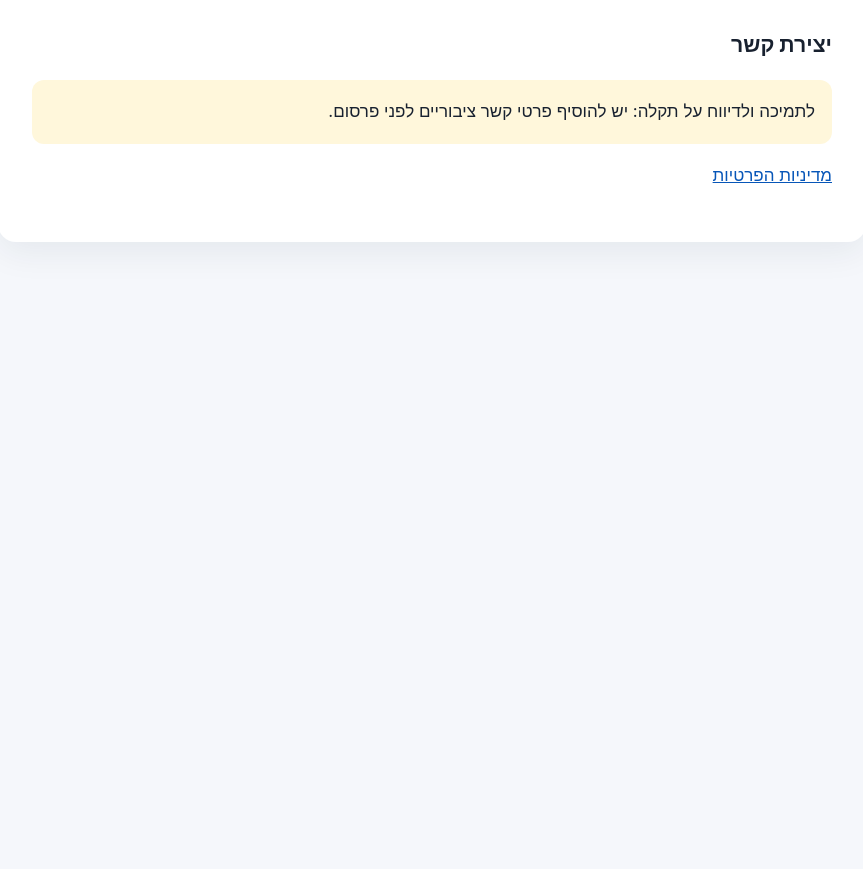
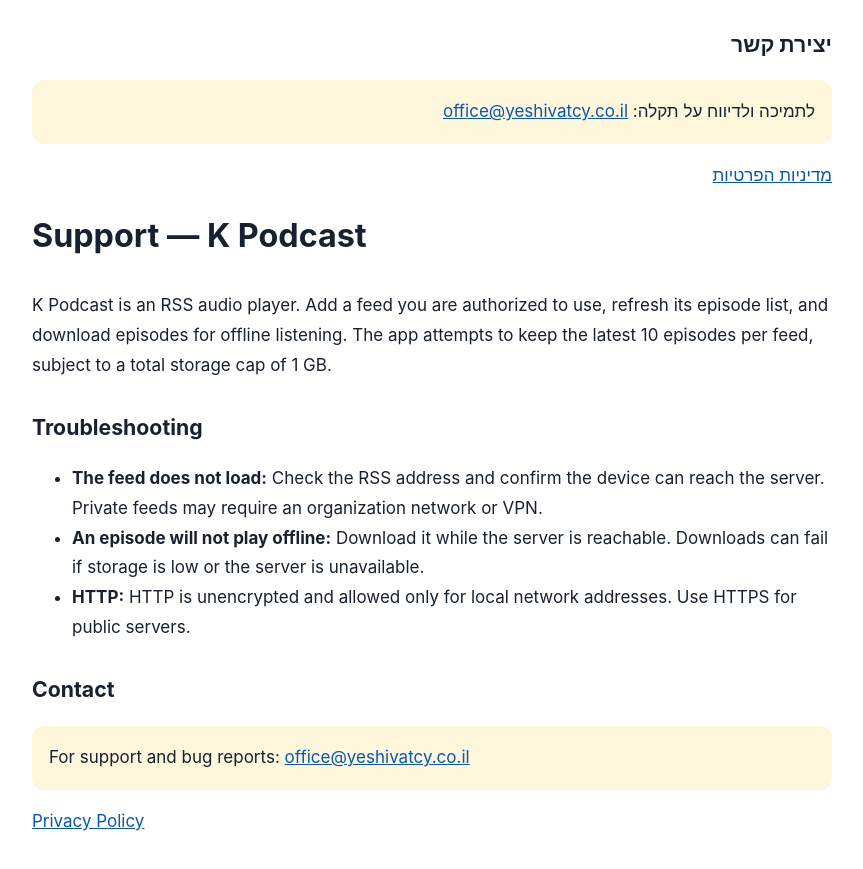
Before and after one commit to Netanelz525/public-app-pages, a plain HTML site: page apps/k-podcast/support.html in a window 1280 px wide. Shown: the part 501-1370 px from the top of the page, without its empty margins (208-1071 px from the left). Before the commit the page ends 800 px from the top, so only its background shows below. Drawn offline with Linux system fonts and the light colour scheme.

Commit message:
Add public K Podcast support contact

```diff
--- a/apps/k-podcast/support.html
+++ b/apps/k-podcast/support.html
@@ -26,8 +26,21 @@
       <li><strong>HTTP:</strong> חיבור HTTP אינו מוצפן ומותר רק לכתובות ברשת מקומית. השתמשו ב־HTTPS עבור שרתים ציבוריים.</li>
     </ul>
     <h2>יצירת קשר</h2>
-    <p class="contact">לתמיכה ולדיווח על תקלה: יש להוסיף פרטי קשר ציבוריים לפני פרסום.</p>
+    <p class="contact">לתמיכה ולדיווח על תקלה: <a href="mailto:office@yeshivatcy.co.il">office@yeshivatcy.co.il</a></p>
     <p><a href="privacy.html">מדיניות הפרטיות</a></p>
+    <section lang="en" dir="ltr">
+      <h1>Support — K Podcast</h1>
+      <p>K Podcast is an RSS audio player. Add a feed you are authorized to use, refresh its episode list, and download episodes for offline listening. The app attempts to keep the latest 10 episodes per feed, subject to a total storage cap of 1 GB.</p>
+      <h2>Troubleshooting</h2>
+      <ul>
+        <li><strong>The feed does not load:</strong> Check the RSS address and confirm the device can reach the server. Private feeds may require an organization network or VPN.</li>
+        <li><strong>An episode will not play offline:</strong> Download it while the server is reachable. Downloads can fail if storage is low or the server is unavailable.</li>
+        <li><strong>HTTP:</strong> HTTP is unencrypted and allowed only for local network addresses. Use HTTPS for public servers.</li>
+      </ul>
+      <h2>Contact</h2>
+      <p class="contact">For support and bug reports: <a href="mailto:office@yeshivatcy.co.il">office@yeshivatcy.co.il</a></p>
+      <p><a href="privacy.html">Privacy Policy</a></p>
+    </section>
   </main>
 </body>
 </html>
```
Also changed, not shown: apps/k-podcast/privacy.html (+2 -2 lines), 1 other file.
